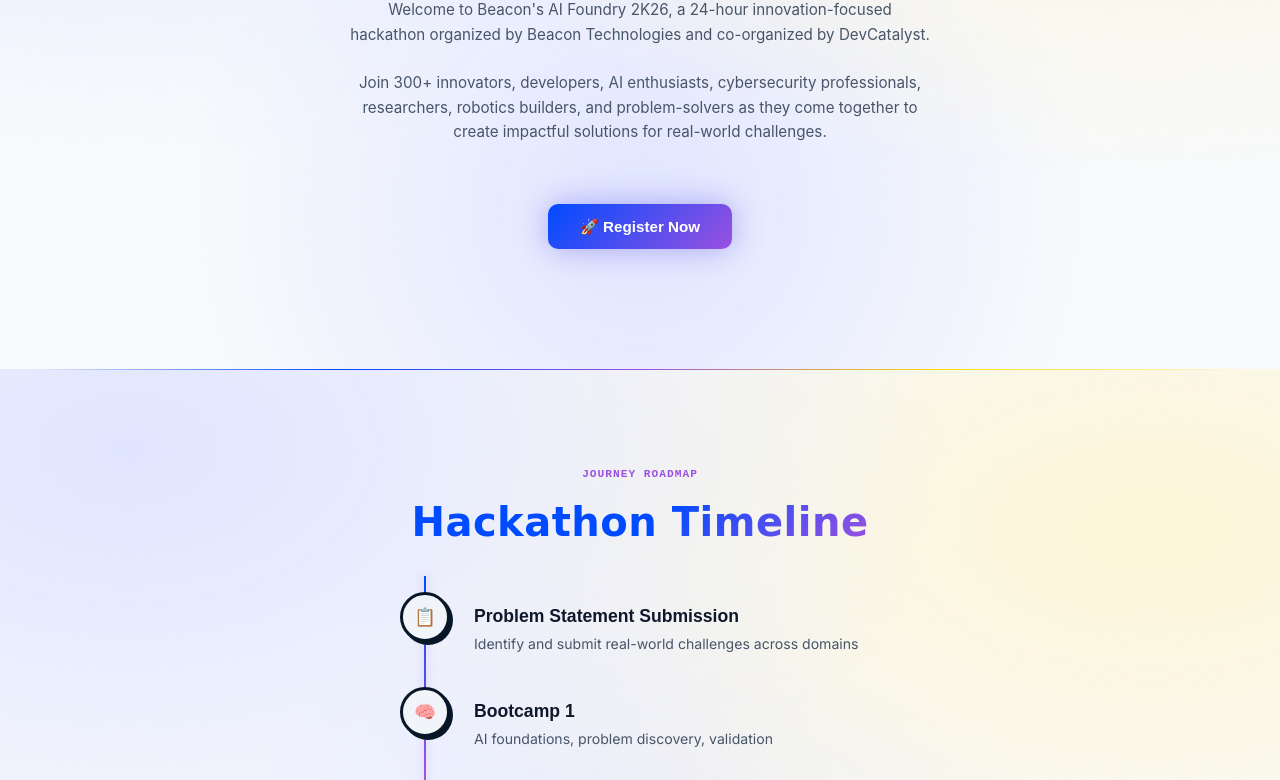
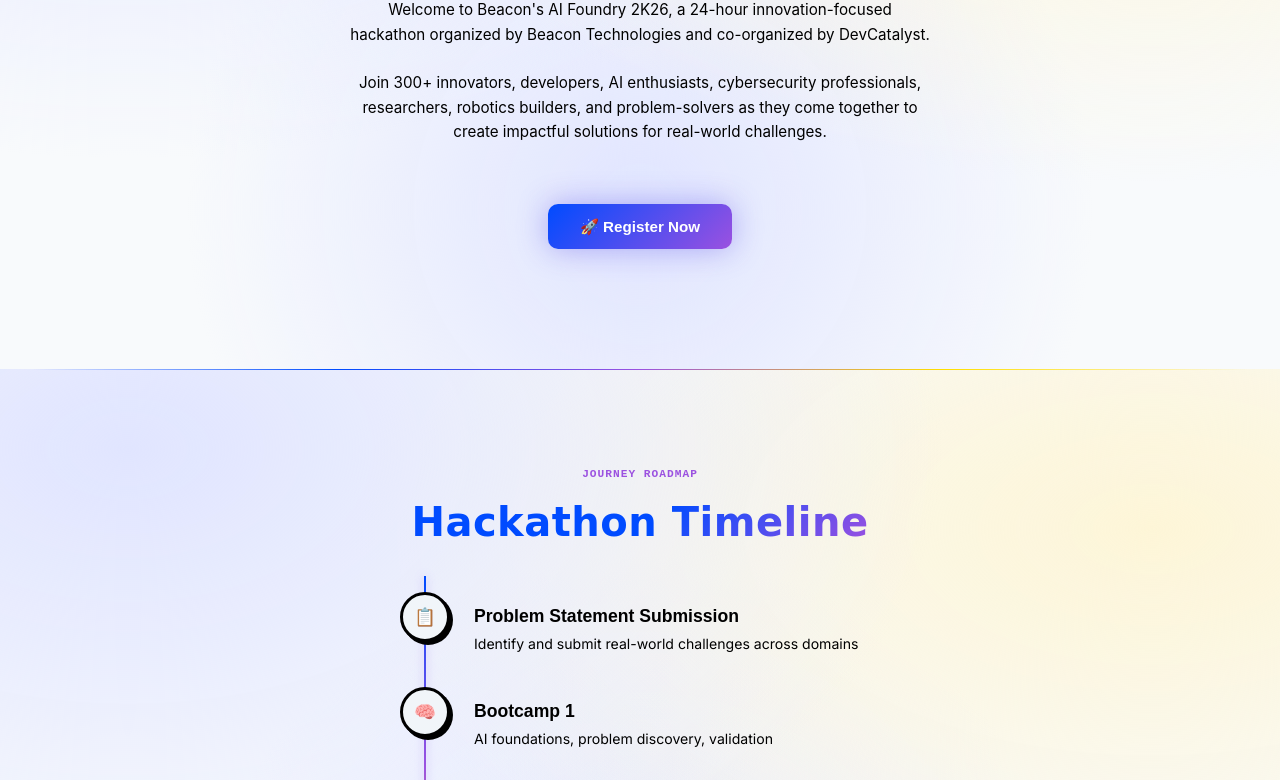
Before and after one commit to siddhardha-mns/Ai-Foundry-, a website built with Vite: page index.html in a window 1280 px wide. Shown: the part 431-1211 px from the top of the page. Built offline with nearby package versions, Linux system fonts and the light colour scheme; animation ran at ten frames a second.

Commit message:
style: change muted text color to solid black for maximum readability

```diff
--- a/index.html
+++ b/index.html
@@ -26,8 +26,8 @@
             --accent: #FFDF00;
             --glow1: #004BFF;
             --glow2: #9B51E0;
-            --text: #0F172A;
-            --muted: #475569;
+            --text: #000000;
+            --muted: #000000;
             --glass: rgba(255, 255, 255, 0.85);
             --glass-border: rgba(0, 75, 255, 0.15);
         }
--- a/style.css
+++ b/style.css
@@ -16,8 +16,8 @@
   --pink: oklch(0.68 0.24 340);       /* prize highlights */
   --green: oklch(0.72 0.21 145);      /* impact highlights */
 
-  --text-dark: oklch(0.20 0.04 250);
-  --text-muted: oklch(0.45 0.03 250);
+  --text-dark: #000000;
+  --text-muted: #000000;
 
   /* Fonts */
   --font-main: 'Plus Jakarta Sans', -apple-system, BlinkMacSystemFont, sans-serif;
```
